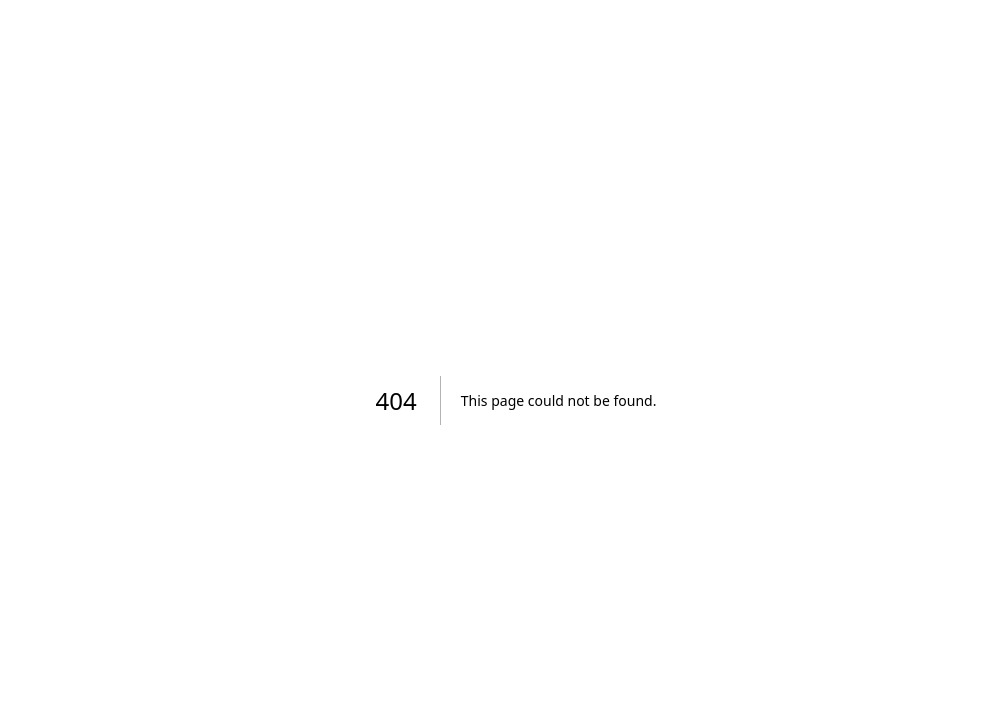
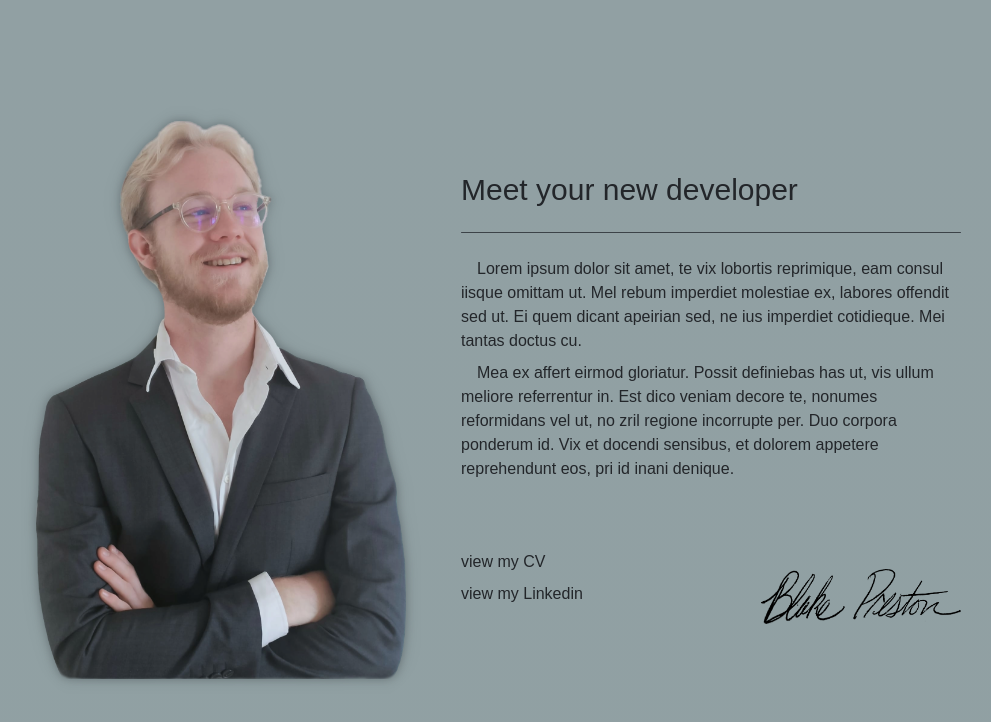
Before and after one commit to BeToast/coverLetters, a Next.js app: page /condihospitality in a window 1280 px wide. Before the commit this address had no page. Shown: the top 722 px of the page, without its empty margins (124-1115 px from the left). Built offline with nearby package versions, Linux system fonts and the light colour scheme; a web font is replaced by a local one.

Commit message:
cover for condi

```diff
--- /dev/null
+++ b/app/condihospitality/page.tsx
@@ -0,0 +1,65 @@
+import Photo from 'components/Photo'
+import Title from 'components/Title'
+import Text from 'components/Text'
+import WidthGrow from 'components/WidthGrow';
+import Hr from 'components/Hr';
+import Signature from 'components/Signature';
+
+// scroll  handler
+import dynamic from 'next/dynamic'
+const DynamicScrollHandler = dynamic(() => import('components/ScrollHandler'),{
+  ssr: false,
+});
+
+export default function Template() {
+  const mainId = "template"
+  return (<>
+    <main id={mainId} className='flex flex-wrap justify-center items-center h-full'>
+      <div className='flex justify-center items-center mr-[50px]'>
+        <div className='w-[400px]'>
+          {/* <WidthGrow> */}
+            <Photo />
+          {/* </WidthGrow> */}
+        </div>
+        <div className='ml-10 h-[587px]'>
+          <WidthGrow>
+            <div className='flex flex-col justify-center h-full'>
+              <div className='w-[500px]'>
+                <Title>
+                  Meet your new developer
+                </Title>
+                <Hr className='my-6'/>
+                <Text.Frame>
+                  <Text.P>
+                Lorem ipsum dolor sit amet, te vix lobortis reprimique, eam consul iisque omittam ut. Mel rebum imperdiet molestiae ex, labores offendit sed ut. Ei quem dicant apeirian sed, ne ius imperdiet cotidieque. Mei tantas doctus cu.
+                  </Text.P>
+                  <Text.P>
+        Mea ex affert eirmod gloriatur. Possit definiebas has ut, vis ullum meliore referrentur in. Est dico veniam decore te, nonumes reformidans vel ut, no zril regione incorrupte per. Duo corpora ponderum id. Vix et docendi sensibus, et dolorem appetere reprehendunt eos, pri id inani denique.
+                  </Text.P>
+                </Text.Frame>
+              </div>
+              <div className='flex w-[500px] items-center justify-between pt-12'>
+                <Text.Frame>
+                  <Text.Link
+                    href='https://drive.google.com/file/d/1XuhAnWxb-Rg4Q3mBLxxKbghDf-1J13Xr/view'
+                  >
+                    view my CV
+                  </Text.Link>
+                  <Text.Link
+                    href='https://www.linkedin.com/in/blake-m-preston/'
+                  >
+                    view my Linkedin
+                  </Text.Link>
+                </Text.Frame>
+                <Signature/>
+              </div>
+            </div>
+          </WidthGrow>
+        </div>
+      </div>
+    </main>
+
+
+    <DynamicScrollHandler mainId={mainId}/>
+  </>)
+}
```
